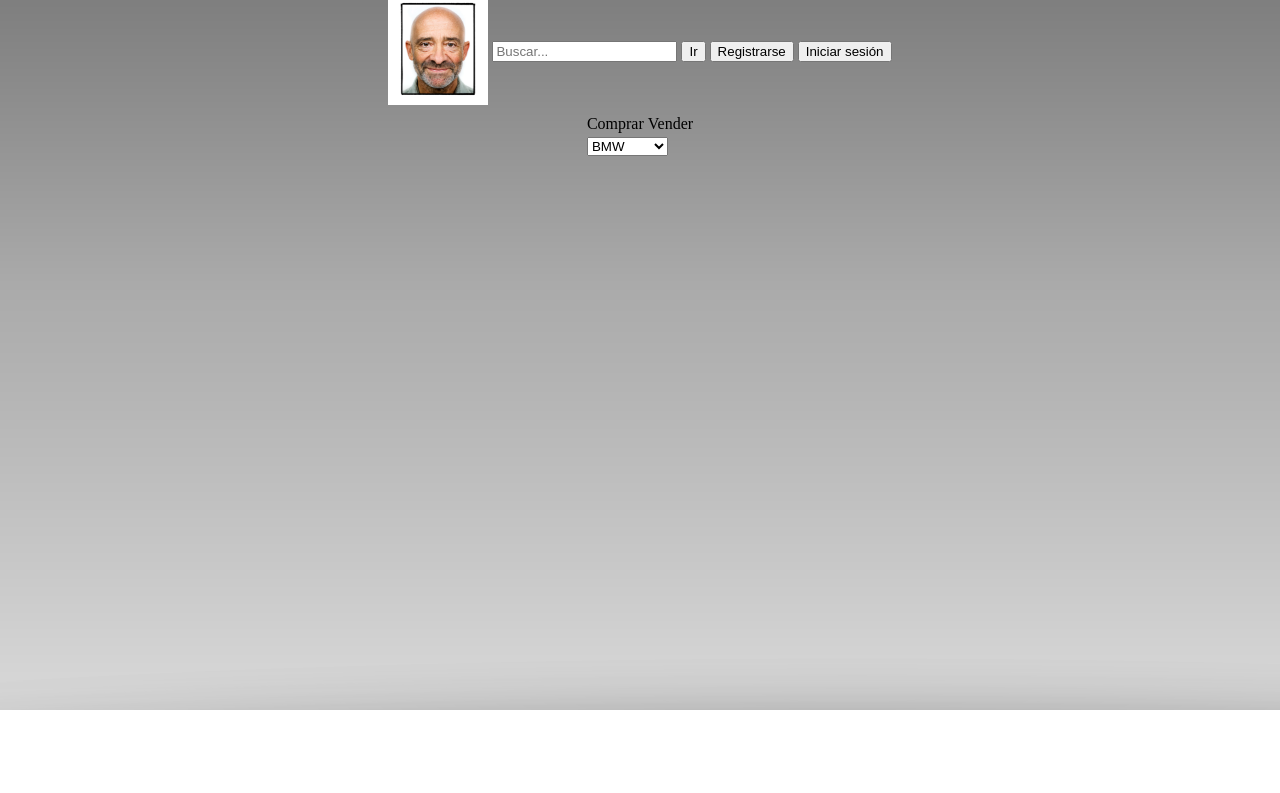
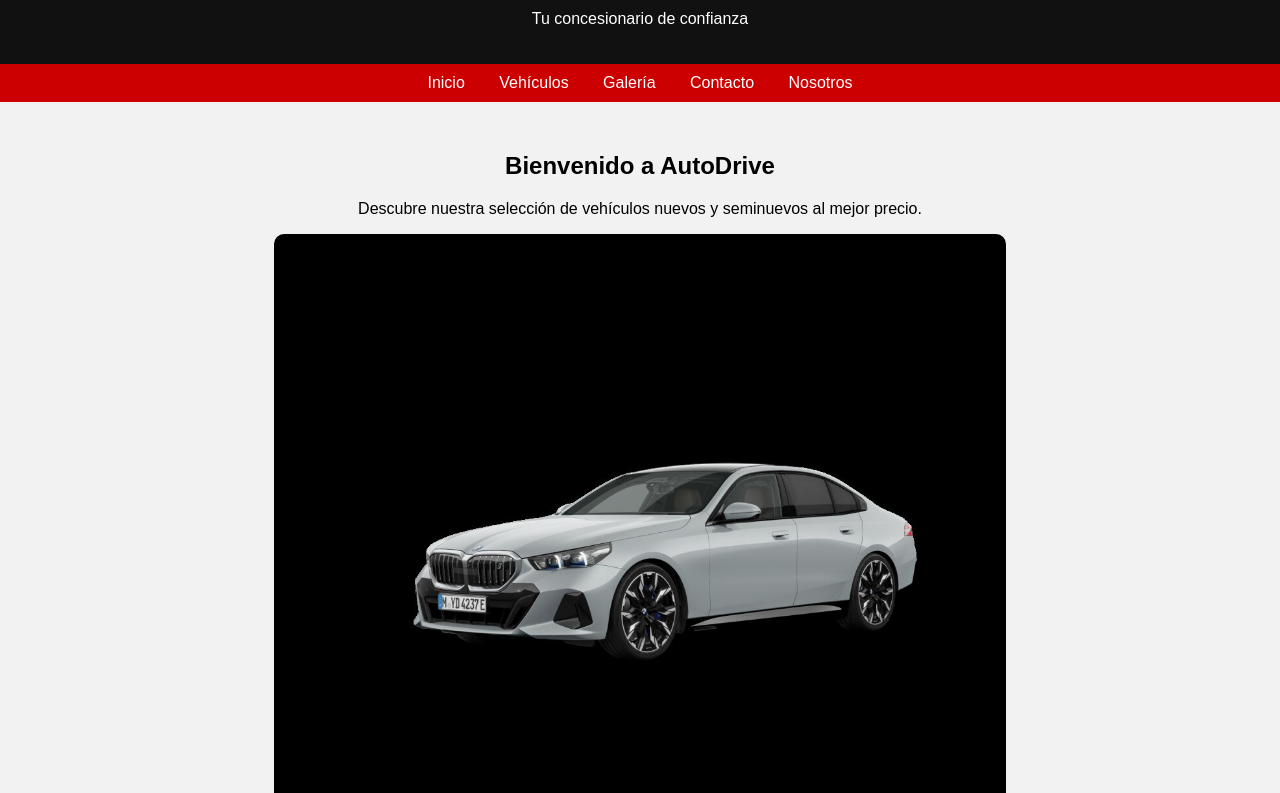
Before and after one commit to sluissanz2006-collab/Proyecto2EV-SergioRuizS-nchez, a plain HTML site: page index.html in a window 1280 px wide. Shown: the part 90-883 px from the top of the page. Before the commit the page ends 800 px from the top, so only its background shows below. Drawn offline with Linux system fonts and the light colour scheme.

Commit message:
ADASDADA

```diff
--- a/index.html
+++ b/index.html
@@ -1,61 +1,33 @@
 <!DOCTYPE html>
-<html lang="en">
+<html lang="es">
 <head>
     <meta charset="UTF-8">
-    <meta http-equiv="X-UA-Compatible" content="IE=edge">
-    <meta name="viewport" content="width=device-width, initial-scale=1.0">
-    <title>Document</title>
+    <title>AutoDrive - Concesionario</title>
 </head>
-<body background="assets/img/Fondo de Pagina Web.png">
-<center>
-    <h1 style="color: #00ebf3;">Antonio-Lobato-Cars</h1>
-<table>
-    <tr>
-        <td><img src="assets/img/Antonio Lobato.png" width="100">
-        </td>
-        <td>
-            <input type="text" name="buscar" placeholder="Buscar...">
-            <button type="submit">Ir</button>
-        </td>
-    <form action="Registrarse.html">
-        <td>
-            <button type="submit">Registrarse</button>
-        </td>
-    </form>
-    <form action="Iniciar sesion.html">
-        <td>
-            <button type="submit">Iniciar sesión</button>
-        </td>
-    </form>
-    </tr>
-</table>
-<table>
-    <tr>
-        <td>
-            Comprar
-        </td>
-        <td>
-            Vender
-        </td>
-    </tr>
-    <tr>
-        <td colspan="2">
-            <form method="post" action="">
-                <select name="" id="">
-                    <option value="">
-                        BMW
-                    </option>
-                    <option value="">
-                        Audi
-                    </option>
-                    <option value="">
-                        Mercedes
-                    </option>
-                </select>
-            </form>
-        </td>
-    </tr>
-</table>
-</center>
+<body style="margin:0; font-family:Arial; background-color:#f2f2f2;">
+
+<header style="background-color:#111; color:white; padding:20px; text-align:center;">
+    <h1>AutoDrive</h1>
+    <p>Tu concesionario de confianza</p>
+</header>
+
+<nav style="background-color:#c00; padding:10px; text-align:center;">
+    <a href="index.html" style="color:white; margin:15px; text-decoration:none;">Inicio</a>
+    <a href="ventas.html" style="color:white; margin:15px; text-decoration:none;">Vehículos</a>
+    <a href="galeria.html" style="color:white; margin:15px; text-decoration:none;">Galería</a>
+    <a href="contacto.html" style="color:white; margin:15px; text-decoration:none;">Contacto</a>
+    <a href="nosotros.html" style="color:white; margin:15px; text-decoration:none;">Nosotros</a>
+</nav>
+
+<section style="padding:30px; text-align:center;">
+    <h2>Bienvenido a AutoDrive</h2>
+    <p>Descubre nuestra selección de vehículos nuevos y seminuevos al mejor precio.</p>
+    <img src="/assets/img/BMW.jpg" style="width:60%; border-radius:10px;">
+</section>
+
+<footer style="background-color:#111; color:white; text-align:center; padding:10px;">
+    <p>© 2026 AutoDrive</p>
+</footer>
+
 </body>
 </html>
```
Also changed, not shown: Iniciar sesion.html (deleted, +0 -18 lines), Registrarse.html (deleted, +0 -20 lines), assets/img/Antonio Lobato.png (deleted), assets/img/BMW.jpg (added).
